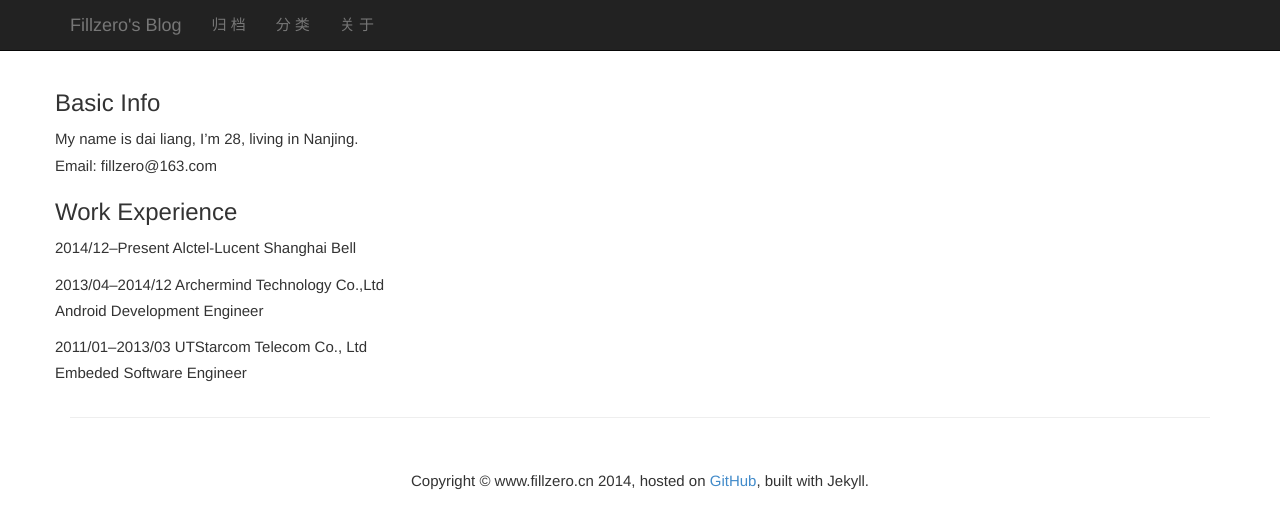
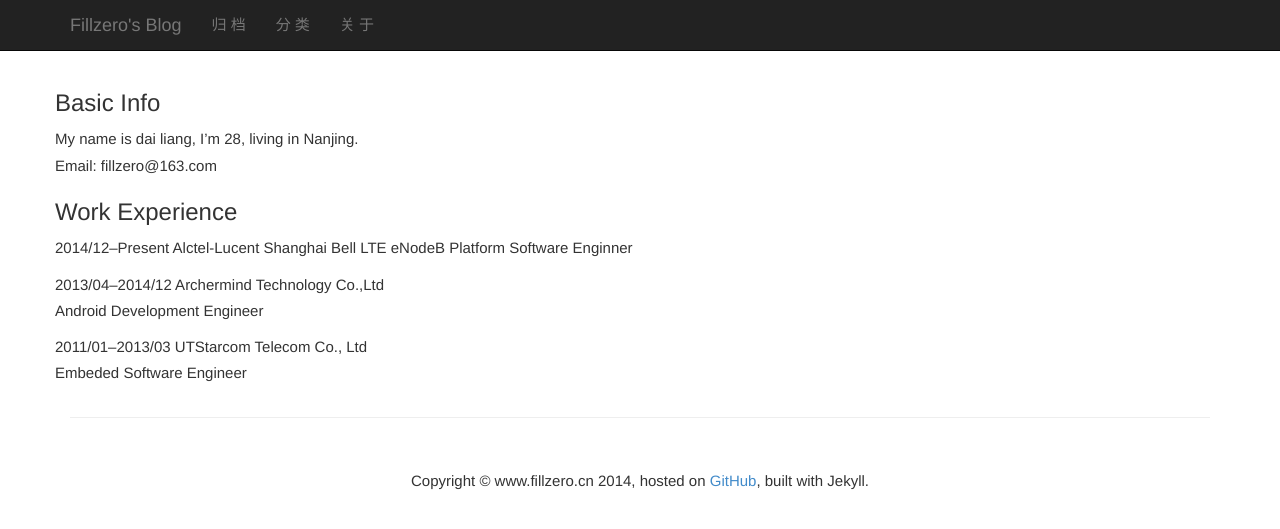
Before and after one commit to fillzero/fillzero.github.io, a Jekyll site: the page built from about.md, in a window 1280 px wide. Shown: the top 529 px of the page. Built offline with Jekyll 4.4.1, drawn with Linux system fonts in a browser that asks for light colours.

Commit message:
upda about

```diff
--- a/about.md
+++ b/about.md
@@ -8,6 +8,7 @@ Email: fillzero@163.com
 
 ### Work Experience
 2014/12--Present  Alctel-Lucent Shanghai Bell
+LTE eNodeB Platform Software Enginner
 
 2013/04--2014/12  Archermind Technology Co.,Ltd
 Android Development Engineer
```
